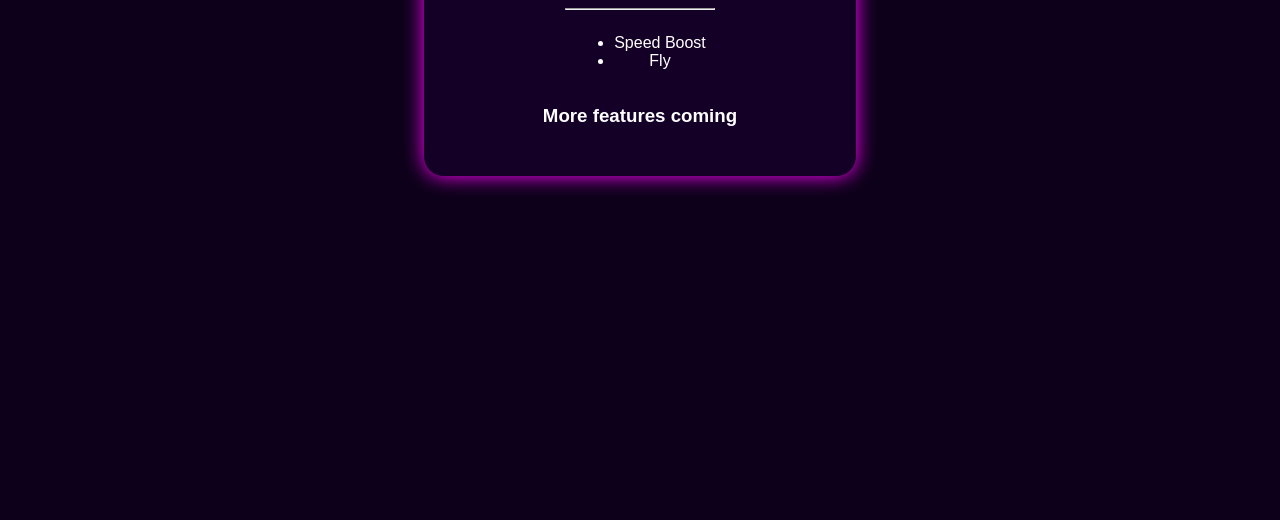
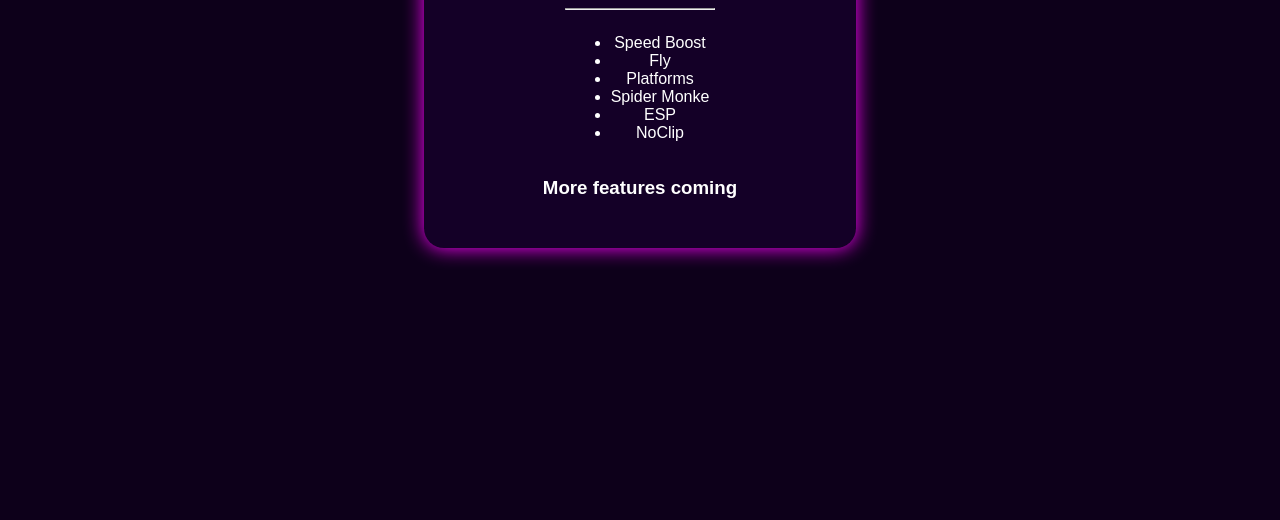
Before and after one commit to stormz63/StarMenuSite, a plain HTML site: page index.html in a window 1280 px wide. Shown: the part 280-800 px from the top of the page. Drawn offline with Linux system fonts and the light colour scheme.

Commit message:
Add files via upload

```diff
--- a/index.html
+++ b/index.html
@@ -36,6 +36,10 @@
         <!-- Put features here --->
         <li>Speed Boost</li>
         <li>Fly</li>
+        <li>Platforms</li>
+        <li>Spider Monke</li>
+        <li>ESP</li>
+        <li>NoClip</li>
       </ul>
       <h3><strong>More features coming</strong></h3>
     </div>
```
